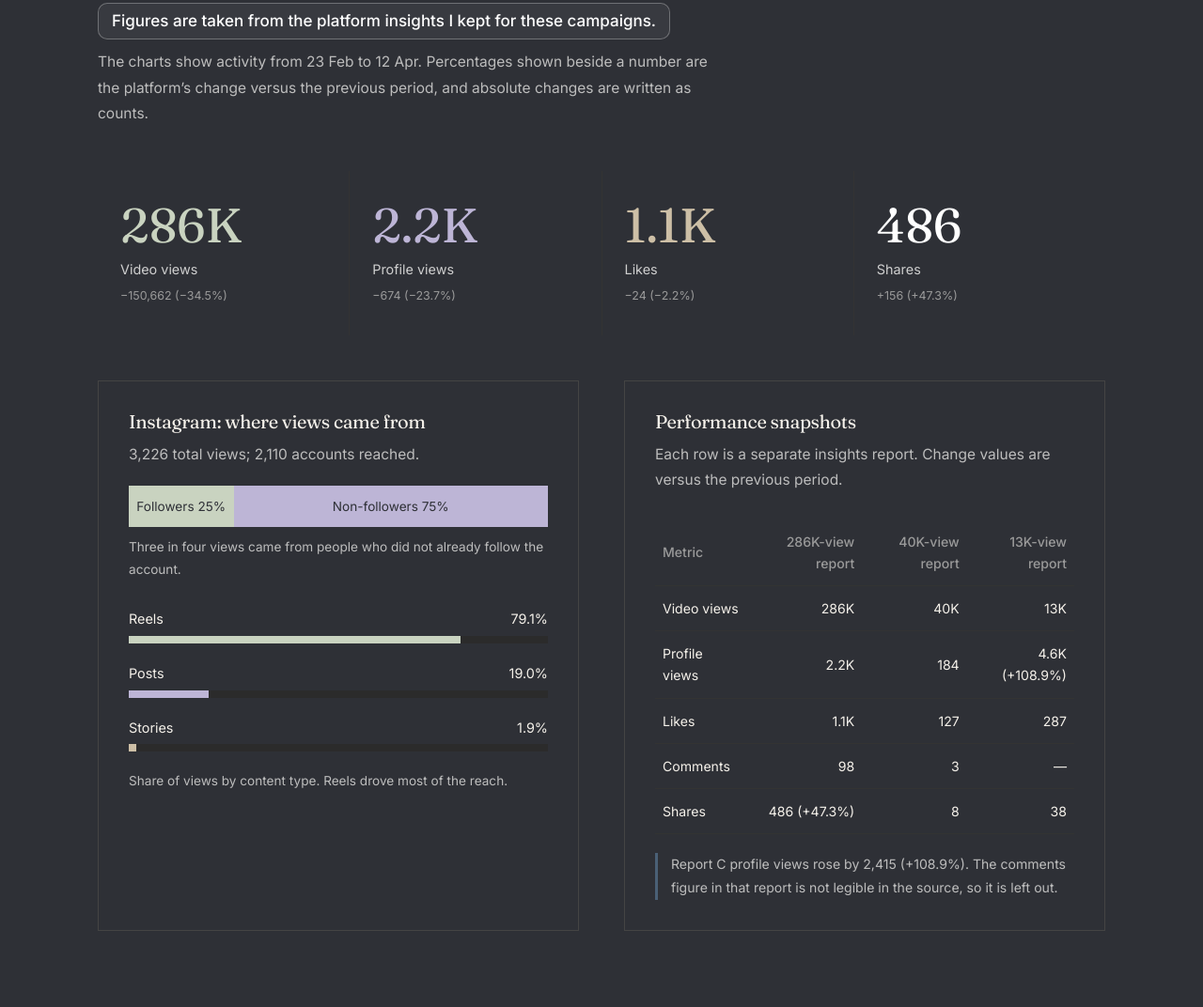
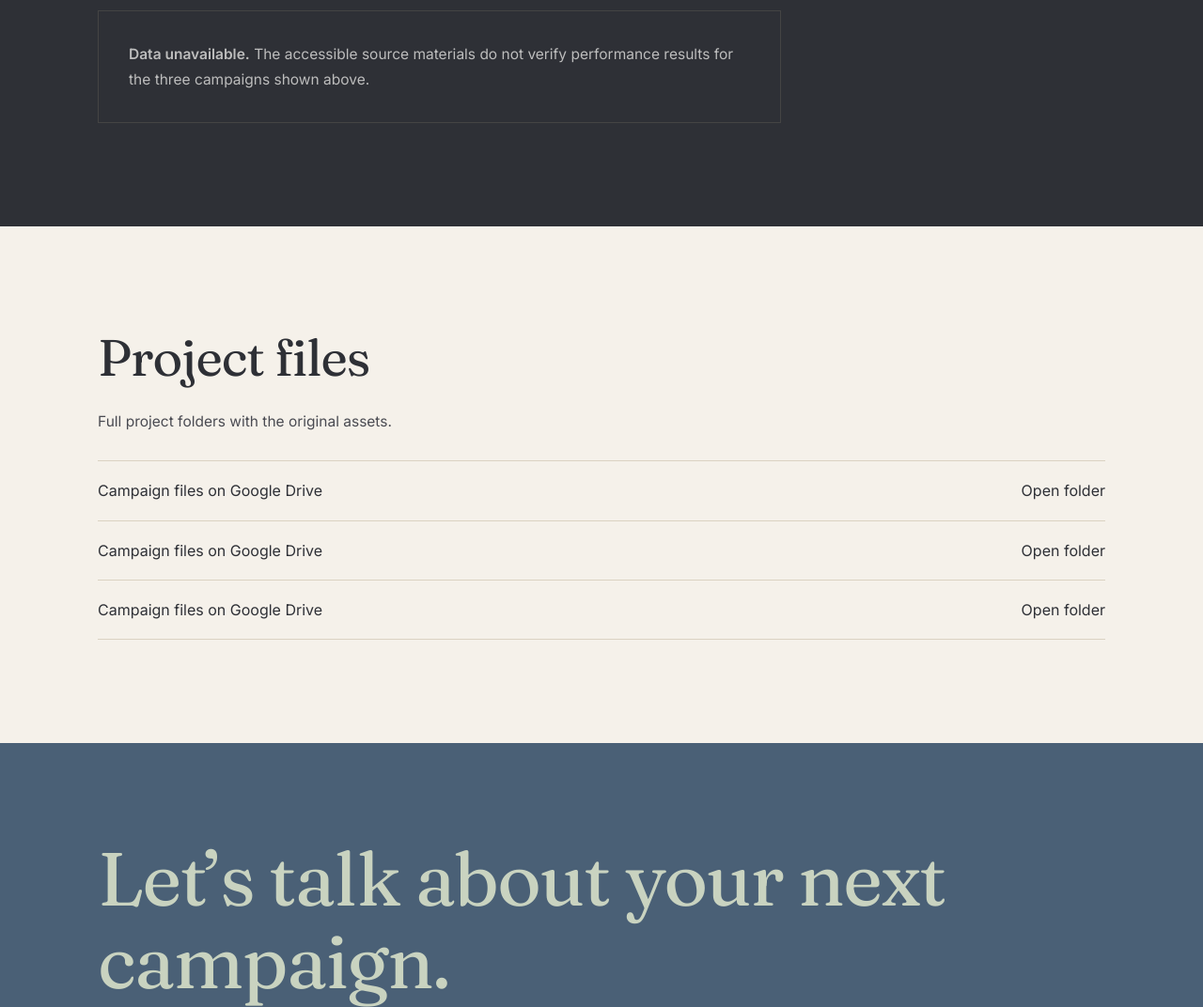
Before and after one commit to redaghazi/portfolio, a plain HTML site: page index.html in a window 1280 px wide. Shown: the part 9586-10658 px from the top of the page at 94% size. Drawn offline with Linux system fonts and the light colour scheme.

Commit message:
Remove unverified campaign results

```diff
--- a/index.html
+++ b/index.html
@@ -392,52 +392,7 @@ footer .big{display:flex;align-items:center;gap:14px;overflow-wrap:anywhere;marg
  </div>
 </section>
 
-<section class="results" id="results">
- <div class="wrap">
-  <h2 class="rv">Campaign results &amp; insights</h2>
-  <p class="rv"><span class="li">Figures are taken from the platform insights I kept for these campaigns.</span> The charts show activity from 23 Feb to 12 Apr. Percentages shown beside a number are the platform’s change versus the previous period, and absolute changes are written as counts.</p>
-
-  <div class="stats rv">
-   <div class="stat"><div class="n" data-count="286" data-suffix="K">0</div><div class="l">Video views</div><div class="d">−150,662 (−34.5%)</div></div>
-   <div class="stat"><div class="n" data-count="2.2" data-dec="1" data-suffix="K">0</div><div class="l">Profile views</div><div class="d">−674 (−23.7%)</div></div>
-   <div class="stat"><div class="n" data-count="1.1" data-dec="1" data-suffix="K">0</div><div class="l">Likes</div><div class="d">−24 (−2.2%)</div></div>
-   <div class="stat"><div class="n" data-count="486">0</div><div class="l">Shares</div><div class="d">+156 (+47.3%)</div></div>
-  </div>
-
-  <div class="panels">
-   <div class="panel rv">
-    <h3>Instagram: where views came from</h3>
-    <p class="mute">3,226 total views; 2,110 accounts reached.</p>
-    <div class="split" id="split"><div class="a" data-w="25">Followers 25%</div><div class="b" data-w="75">Non-followers 75%</div></div>
-    <p class="mute" style="font-size:.85rem">Three in four views came from people who did not already follow the account.</p>
-    <div style="margin-top:28px">
-     <div class="bar"><div class="row"><span>Reels</span><span>79.1%</span></div><div class="track"><div class="fill" data-w="79.1"></div></div></div>
-     <div class="bar"><div class="row"><span>Posts</span><span>19.0%</span></div><div class="track"><div class="fill" data-w="19"></div></div></div>
-     <div class="bar"><div class="row"><span>Stories</span><span>1.9%</span></div><div class="track"><div class="fill" data-w="1.9"></div></div></div>
-    </div>
-    <p class="mute" style="font-size:.85rem">Share of views by content type. Reels drove most of the reach.</p>
-   </div>
-
-   <div class="panel rv">
-    <h3>Performance snapshots</h3>
-    <p class="mute">Each row is a separate insights report. Change values are versus the previous period.</p>
-    <div class="tblwrap">
-    <table class="rtable">
-     <thead><tr><th>Metric</th><th>286K-view report</th><th>40K-view report</th><th>13K-view report</th></tr></thead>
-     <tbody>
-      <tr><td>Video views</td><td>286K</td><td>40K</td><td>13K</td></tr>
-      <tr><td>Profile views</td><td>2.2K</td><td>184</td><td>4.6K (+108.9%)</td></tr>
-      <tr><td>Likes</td><td>1.1K</td><td>127</td><td>287</td></tr>
-      <tr><td>Comments</td><td>98</td><td>3</td><td>—</td></tr>
-      <tr><td>Shares</td><td>486 (+47.3%)</td><td>8</td><td>38</td></tr>
-     </tbody>
-    </table>
-    </div>
-    <p class="note">Report C profile views rose by 2,415 (+108.9%). The comments figure in that report is not legible in the source, so it is left out.</p>
-   </div>
-  </div>
- </div>
-</section>
+<section class="results" id="results"><div class="wrap"><h2 class="rv">Campaign results &amp; insights</h2><div class="panel rv" style="max-width:72ch;margin-top:32px"><p class="mute"><strong>Data unavailable.</strong> The accessible source materials do not verify performance results for the three campaigns shown above.</p></div></div></section>
 
 <section id="assets">
  <div class="wrap">
```
